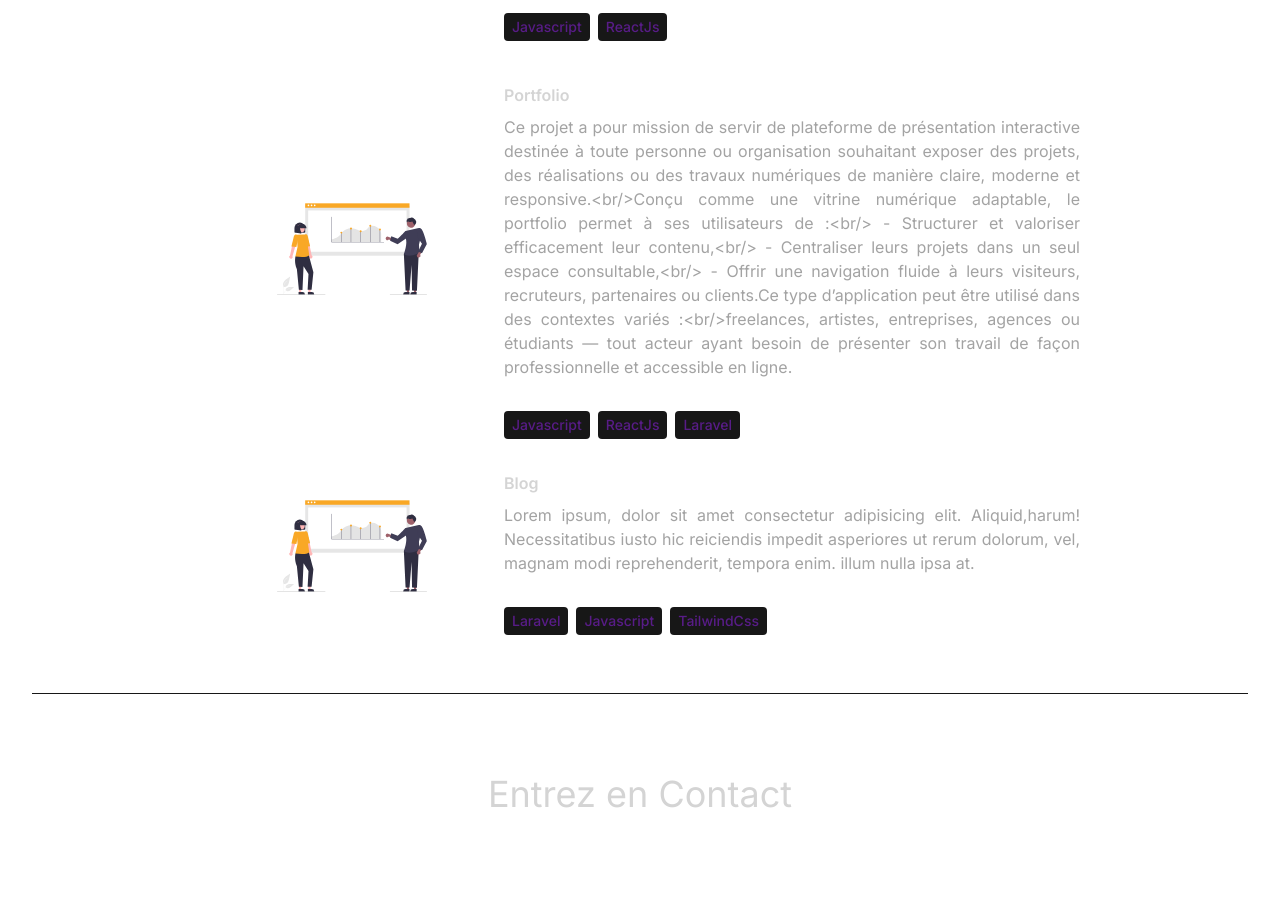
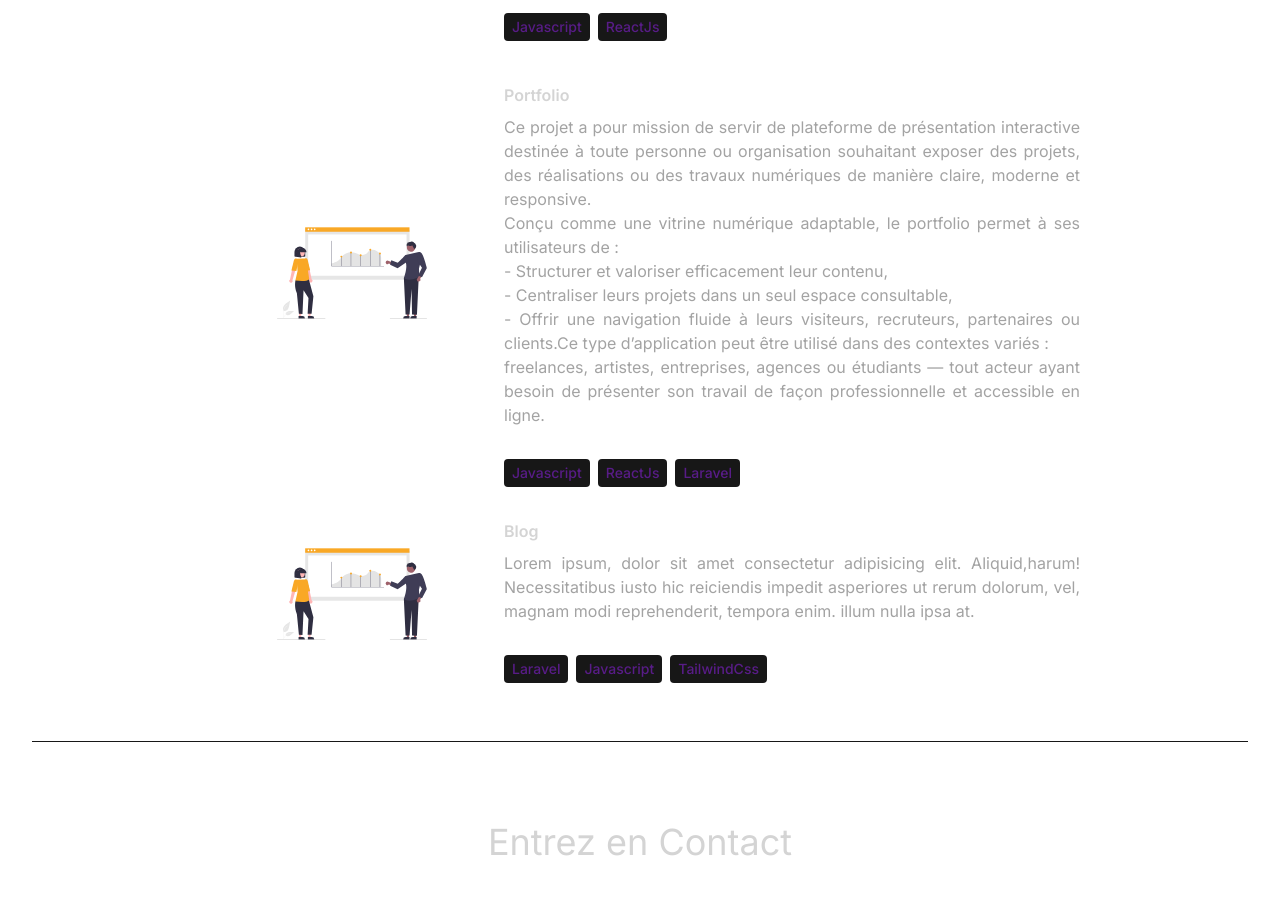
Before and after one commit to Smith-mkb/mkb-david, a React (Vite) app: page / in a window 1280 px wide. Shown: the part 3193-4091 px from the top of the page. Built offline with nearby package versions, Linux system fonts and the light colour scheme.

Commit message:
set: interprétation du HTML

```diff
--- a/src/components/Projects.jsx
+++ b/src/components/Projects.jsx
@@ -37,9 +37,7 @@ const Projects = () => {
                 className="w-full max-w-xl lg:w-3/4"
               >
                 <h6 className="mb-2 font-semibold">{project.title}</h6>
-                <p className="mb-4 text-neutral-400 text-justify">
-                  {project.description}
-                </p>
+                <p className="mb-4 text-neutral-400 text-justify" dangerouslySetInnerHTML={{ __html:project.description}}/>
                 <div className="flex flex-wrap justify-start items-center">
                   {project.technologies &&
                     project.technologies.map((tech, key) => (
```
